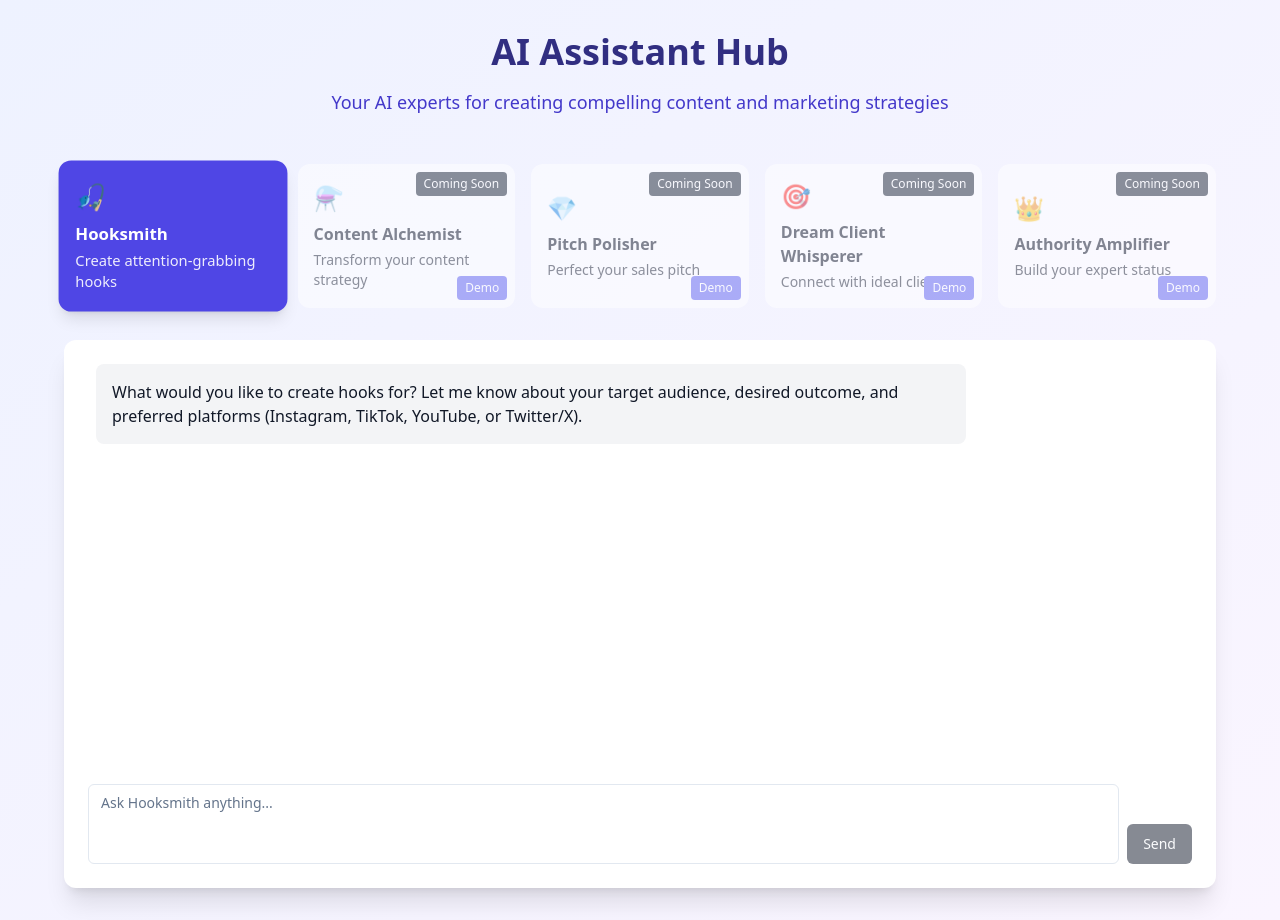
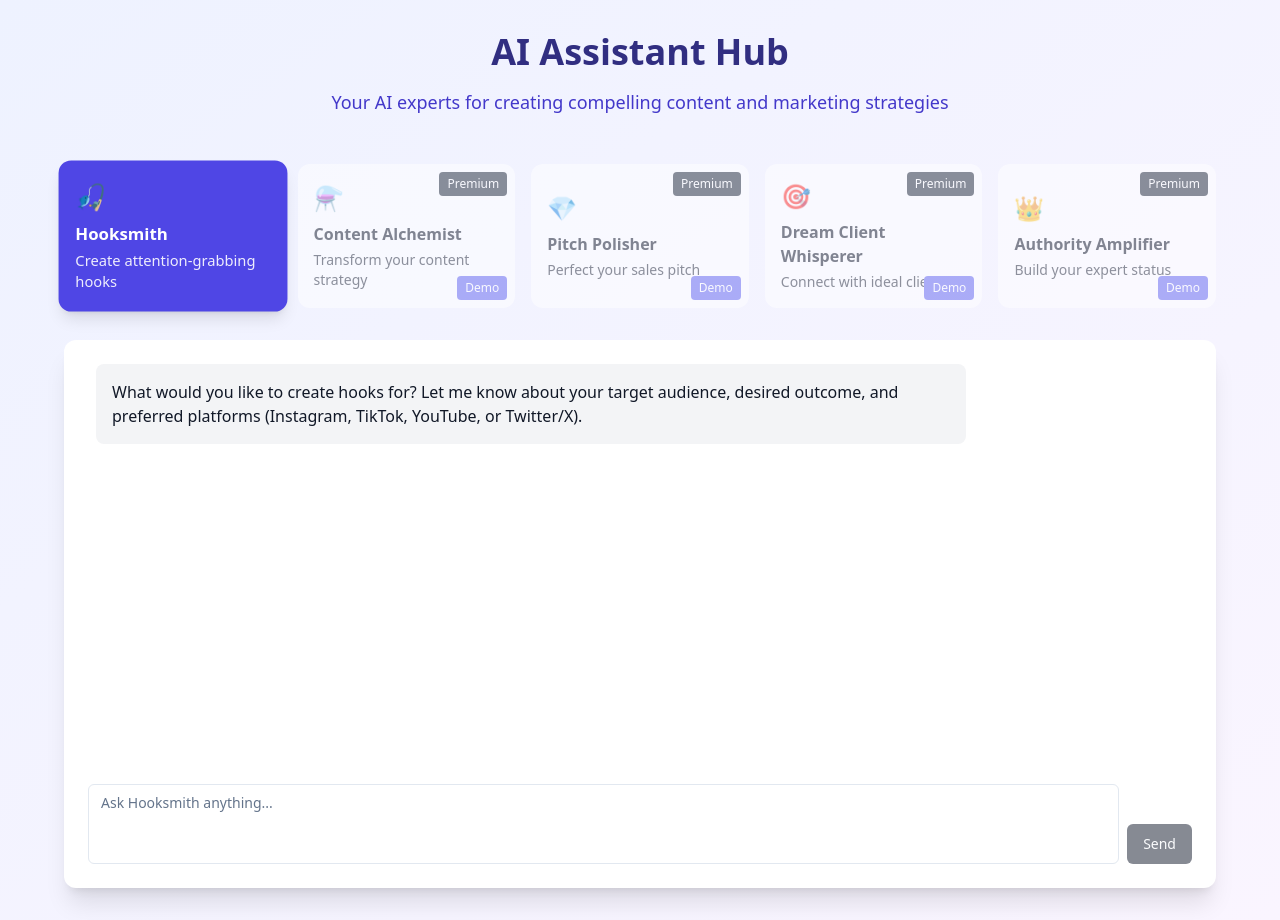
Before and after one commit to RWBII7/sos-club-ai-assistant-hub, a React (Vite) app: page / in a window 1280 px wide. Built offline with nearby package versions, Linux system fonts and the light colour scheme.

Commit message:
Update "Coming Soon" label to "Premium"
Changed the label on the disabled persona button from "Coming Soon" to "Premium" to better reflect the status of the feature.
[skip gpt_engineer]

```diff
--- a/src/components/PersonaSelector.tsx
+++ b/src/components/PersonaSelector.tsx
@@ -27,7 +27,7 @@ export const PersonaSelector = ({ personas, selectedPersona, onSelect }: Persona
           <p className="text-sm opacity-90">{persona.description}</p>
           {persona.disabled && (
             <div className="absolute top-2 right-2 bg-gray-800 text-white text-xs px-2 py-1 rounded">
-              Coming Soon
+              Premium
             </div>
           )}
           {persona.demoOnly && (
```
